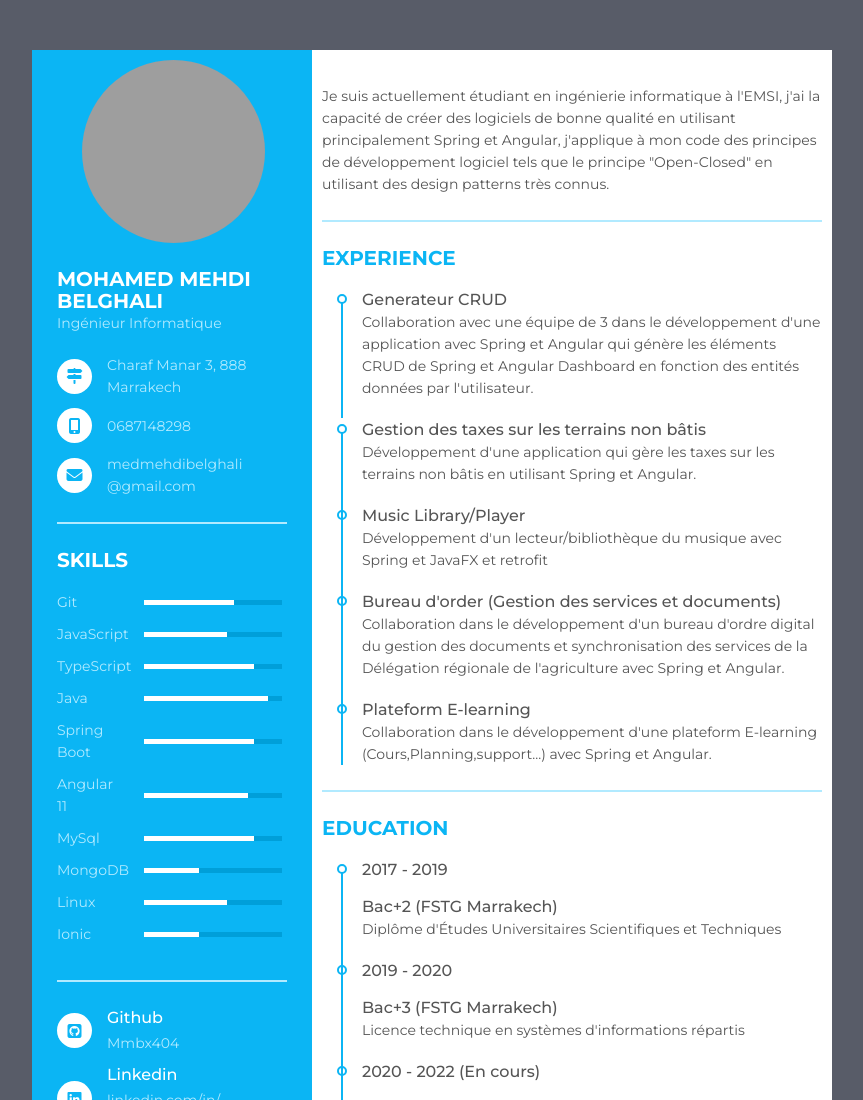
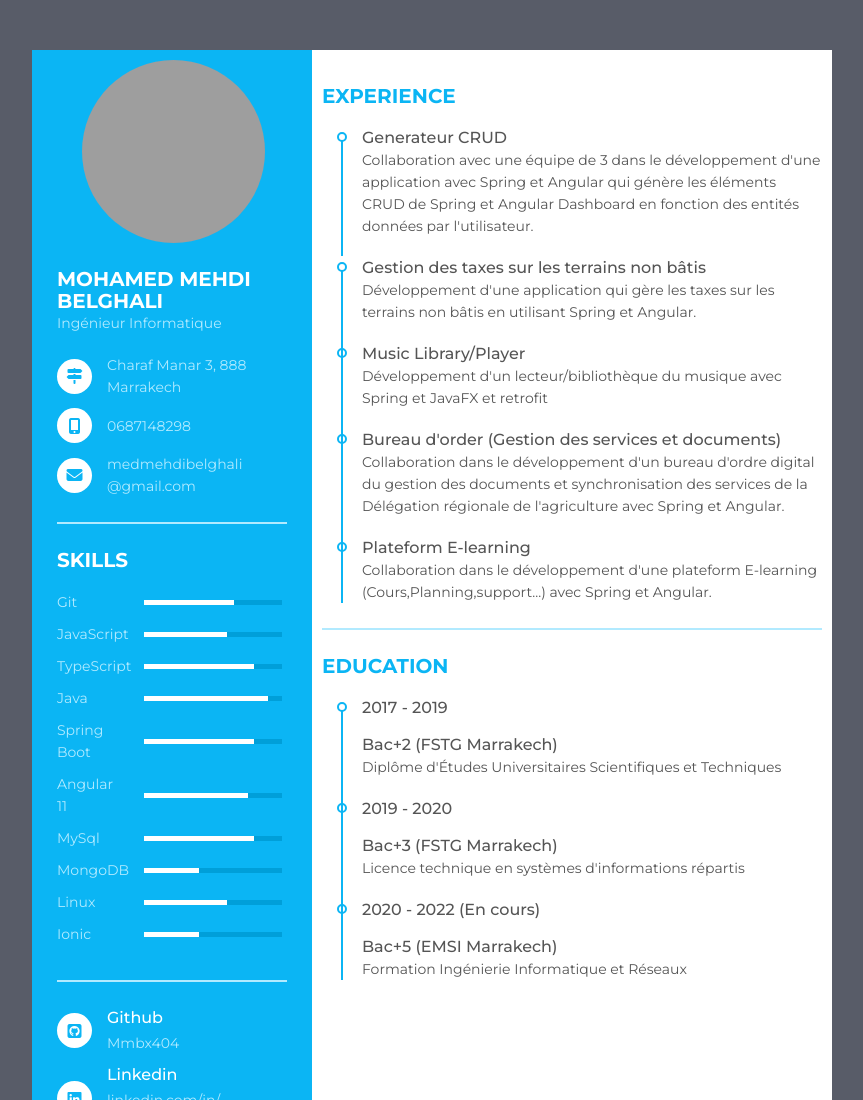
Before and after one commit to Mmbx404/MedMehdiBelghaliCv, a plain HTML site: page index.html in a window 1280 px wide. Shown: the top 1100 px of the page, without its empty margins (208-1071 px from the left). Drawn offline with Linux system fonts and the light colour scheme; grey boxes are pictures that could not be loaded.

Commit message:
simple changes

```diff
--- a/index.html
+++ b/index.html
@@ -158,9 +158,6 @@
      </div>
   </div>
   <div class="resume_right">
-    <div class="resume_item resume_about">
-        <p>Je suis actuellement étudiant en ingénierie informatique à l'EMSI, j'ai la capacité de créer des logiciels de bonne qualité en utilisant principalement Spring et Angular, j'applique à mon code des principes de développement logiciel tels que le principe "Open-Closed" en utilisant des design patterns très connus.</p>
-    </div>
     <div class="resume_item resume_work">
         <div class="title">
            <p class="bold">Experience</p>
```
